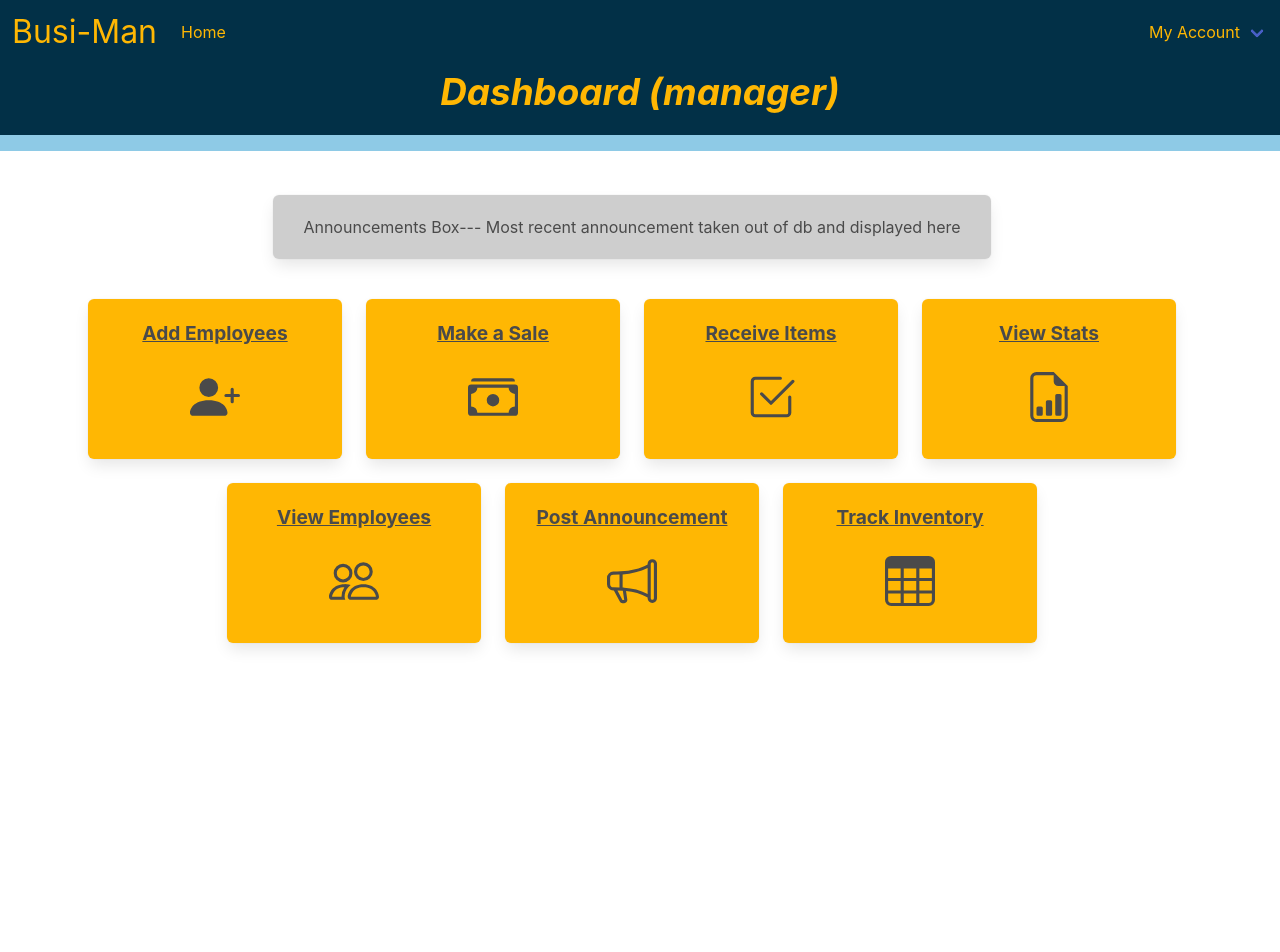
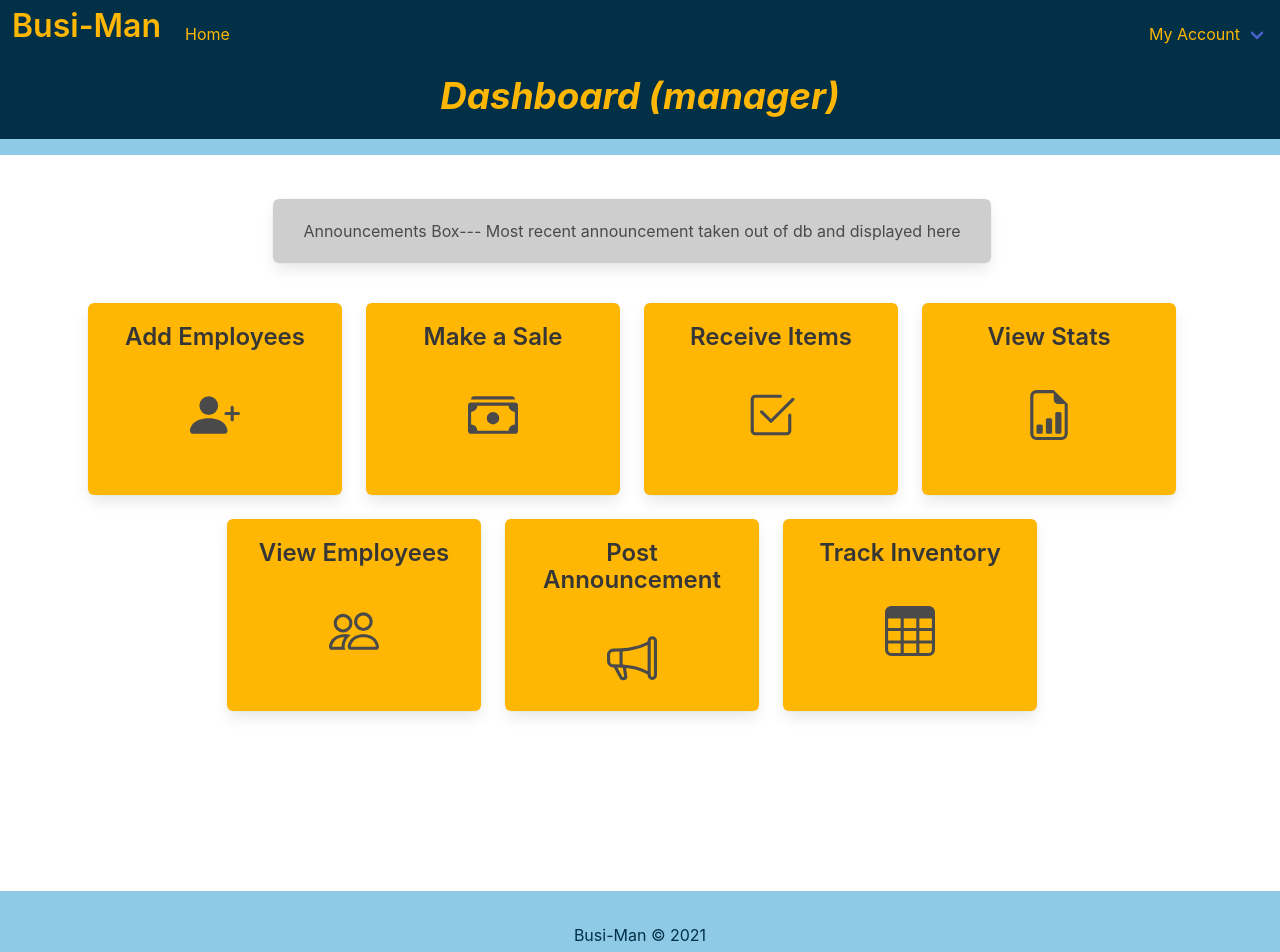
Before and after one commit to lnewmanheggie/Busi-Man, a React (Create React App) app: page /dashboard in a window 1280 px wide. Shown: the top 952 px of the page. Before the commit the page ends 800 px from the top, so only its background shows below. Built offline with nearby package versions, Linux system fonts and the light colour scheme.

Commit message:
footer added

```diff
--- a/src/components/Card.js
+++ b/src/components/Card.js
@@ -5,7 +5,7 @@ function Card({ title, icon }) {
 
     return(
         <div className="box">
-            <h2>{title}</h2>
+            <h3>{title}</h3>
             <br />
             {icon}
         </div>
--- a/src/components/Footer.js
+++ b/src/components/Footer.js
@@ -1,4 +1,26 @@
 
-// function Footer() {
-//     return()
-// }
+function Footer() {
+
+    const styles = {
+        footer: {
+            backgroundColor: '#8ecae6',
+            padding: '2rem',
+            color: '#023047'
+        },
+
+        push: {
+            height: '17vh'
+        }
+    }
+
+    return(
+        <>
+            <div className='push' style={styles.push}></div>
+            <div style={styles.footer}>
+                Busi-Man &copy; 2021
+            </div>
+        </>
+    )
+}
+
+export default Footer;
--- a/src/css/Card.css
+++ b/src/css/Card.css
@@ -1,6 +1,6 @@
 .box {
     background-color: #ffb703;
-    height: 10rem;
+    height: 12rem;
 }
 
 h2 {
--- a/src/pages/Dashboard.js
+++ b/src/pages/Dashboard.js
@@ -4,18 +4,24 @@ import Header from '../components/Header';
 import AnnouncementsBox from '../components/AnnouncementsBox';
 import Card from '../components/Card';
 import { Link } from 'react-router-dom';
+import Footer from '../components/Footer';
 
 
 function Dashboard() {
 
     const styles = {
+
         container: {
             backgroundColor: "white"
+        },
+
+        link: {
+            textDecoration: 'none'
         }
     }
 
     return(
-        <>
+        <div className='content'>
             <Navbar />
             <Header heading={'Dashboard (manager)'}/>
 
@@ -30,7 +36,7 @@ function Dashboard() {
 
                         {/* ADD EMPLOYEES */}
                         <div className="column">
-                            <Link to='/add-employees'>
+                            <Link to='/add-employees' style={styles.link}>
                                 <Card
                                     title='Add Employees'
                                     icon= {
@@ -45,7 +51,7 @@ function Dashboard() {
 
                         {/* MAKE A SALE */}
                         <div className="column">
-                            <Link to='/make-a-sale'>
+                            <Link to='/make-a-sale' style={styles.link}>
                                 <Card
                                     title='Make a Sale'
                                     icon= {
@@ -60,7 +66,7 @@ function Dashboard() {
 
                         {/* RECEIVE ITEMS */}
                         <div className="column">
-                            <Link to='/receive-items'>
+                            <Link to='/receive-items' style={styles.link}>
                                 <Card
                                     title='Receive Items'
                                     icon= {
@@ -75,7 +81,7 @@ function Dashboard() {
 
                         {/* VIEW STATS */}
                         <div className="column">
-                            <Link to='/view-stats'>
+                            <Link to='/view-stats' style={styles.link}>
                                 <Card
                                     title='View Stats'
                                     icon= {
@@ -93,7 +99,7 @@ function Dashboard() {
 
                         {/* VIEW EMPLOYEES */}
                         <div className="column is-one-quarter">
-                            <Link to='/view-employees'>
+                            <Link to='/view-employees' style={styles.link}>
                                 <Card
                                     title='View Employees'
                                     icon= {
@@ -107,7 +113,7 @@ function Dashboard() {
 
                         {/* POST ANNOUNCEMENT */}
                         <div className="column is-one-quarter">
-                            <Link to='/post-announcement'>
+                            <Link to='/post-announcement' style={styles.link}>
                                 <Card
                                     title='Post Announcement'
                                     icon= {
@@ -121,7 +127,7 @@ function Dashboard() {
 
                         {/* TRACK INVENTORY */}
                         <div className="column is-one-quarter">
-                            <Link to='/track-inventory'>
+                            <Link to='/track-inventory' style={styles.link}>
                                 <Card
                                     title='Track Inventory'
                                     icon= {
@@ -135,7 +141,8 @@ function Dashboard() {
                     </div>
                 </div>
             </div>
-        </>
+            <Footer />
+        </div>
     )
 
 
--- a/src/pages/EmployeeDash.js
+++ b/src/pages/EmployeeDash.js
@@ -3,23 +3,29 @@ import Navbar from '../components/Navbar';
 import Header from '../components/Header';
 import AnnouncementsBox from '../components/AnnouncementsBox';
 import Card from '../components/Card';
+import Footer from '../components/Footer';
 import { Link } from 'react-router-dom';
 
 
 function EmployeeDash() {
 
     const styles = {
+
         container: {
-            backgroundColor: "white"
+            backgroundColor: "white",
+        },
+
+        link: {
+            textDecoration: 'none'
         }
     }
 
     return(
-        <>
+        <div className='content'>
             <Navbar />
             <Header heading={'Dashboard (employee)'}/>
 
-            <div className="container mt-5 mb-5">
+            <div className="container mt-5 mb-5" style={styles.container}>
                 <div className="notification" style={styles.container}>
                     <div className="columns is-centered">
                         <div className="column is-two-thirds">
@@ -30,7 +36,7 @@ function EmployeeDash() {
                     <div className="columns is-centered">
                         {/* RECEIVE ITEMS */}
                         <div className="column is-one-quarter">
-                            <Link to='/receive-items'>
+                            <Link to='/receive-items' style={styles.link}>
                                 <Card
                                     title='Receive Items'
                                     icon= {
@@ -45,7 +51,7 @@ function EmployeeDash() {
 
                         {/* MAKE A SALE */}
                         <div className="column is-one-quarter">
-                            <Link to='/make-a-sale'>
+                            <Link to='/make-a-sale' style={styles.link}>
                                 <Card
                                     title='Make a Sale'
                                     icon= {
@@ -60,7 +66,7 @@ function EmployeeDash() {
 
                         {/* TRACK INVENTORY */}
                         <div className="column is-one-quarter">
-                            <Link to='/track-inventory'>
+                            <Link to='/track-inventory' style={styles.link}>
                                 <Card
                                     title='Track Inventory'
                                     icon= {
@@ -74,7 +80,8 @@ function EmployeeDash() {
                     </div>
                 </div>
             </div>
-        </>
+            <Footer />
+        </div>
     )
 
 
```
Also changed, not shown: src/App.css (line endings or trailing spaces).
